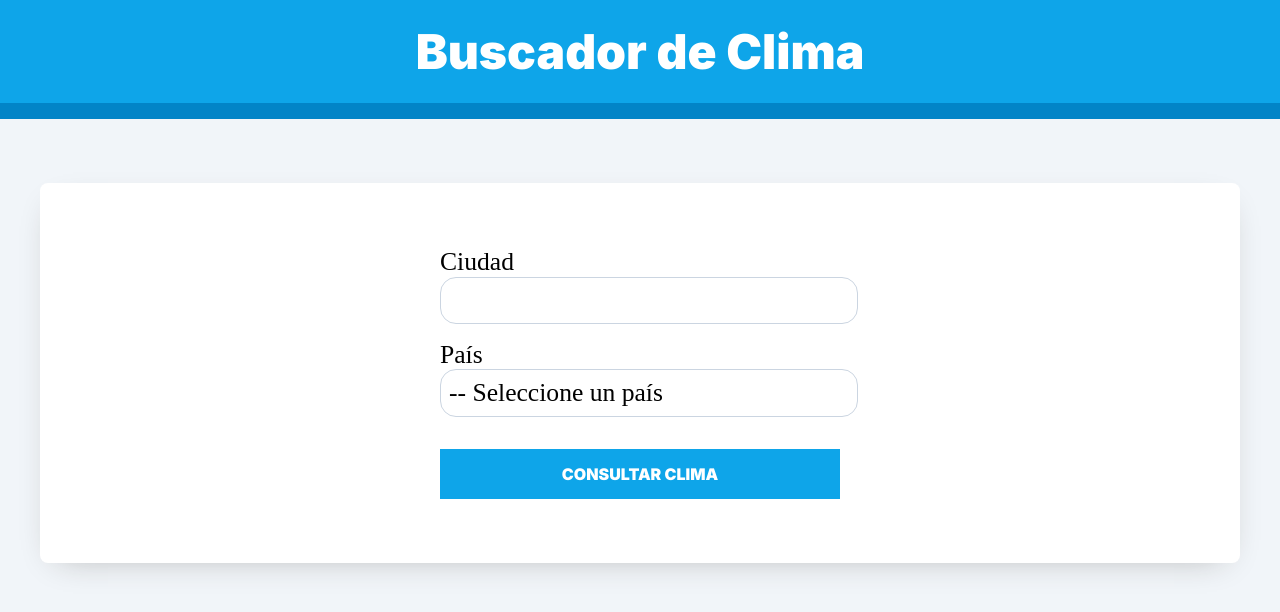
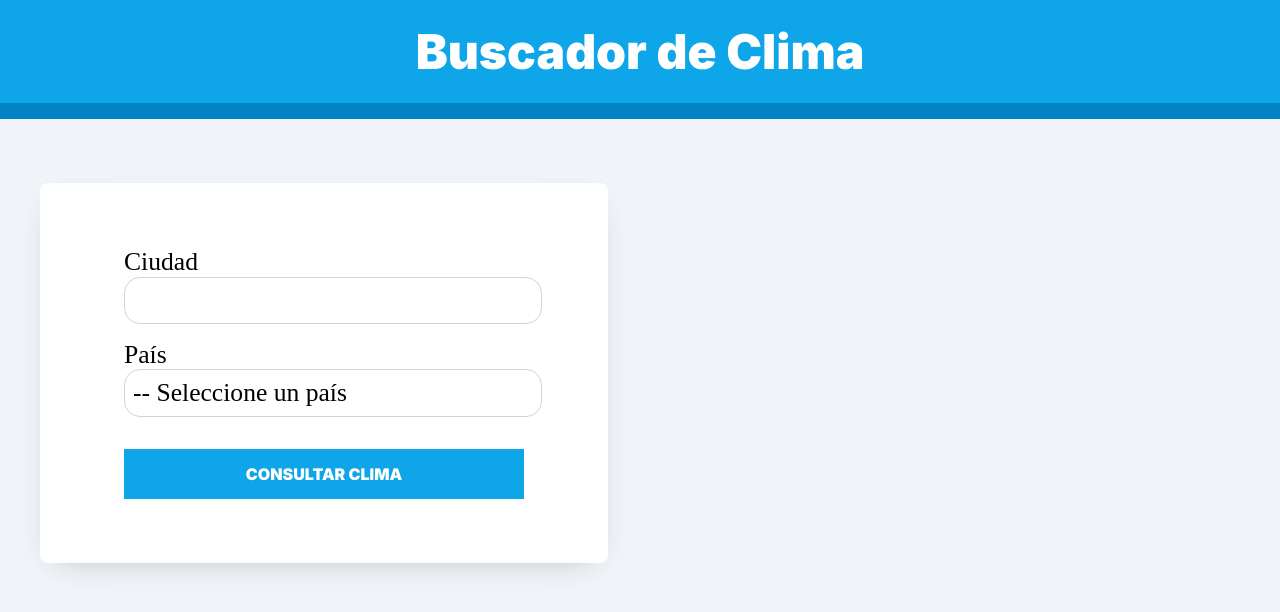
Before and after one commit to jocnn/noticias_clima, a React (Vite) app: page / in a window 1280 px wide. Shown: the top 612 px of the page. Built offline with nearby package versions, Linux system fonts and the light colour scheme; a web font is replaced by a local one.

Commit message:
estilo faltante

```diff
--- a/src/components/AppClima.jsx
+++ b/src/components/AppClima.jsx
@@ -3,7 +3,7 @@ import Formulario from "./Formulario"
 const AppClima = () => {
   return (
     <>
-      <main>
+      <main className="dos-columnas">
         <Formulario />
       </main>
 
```
